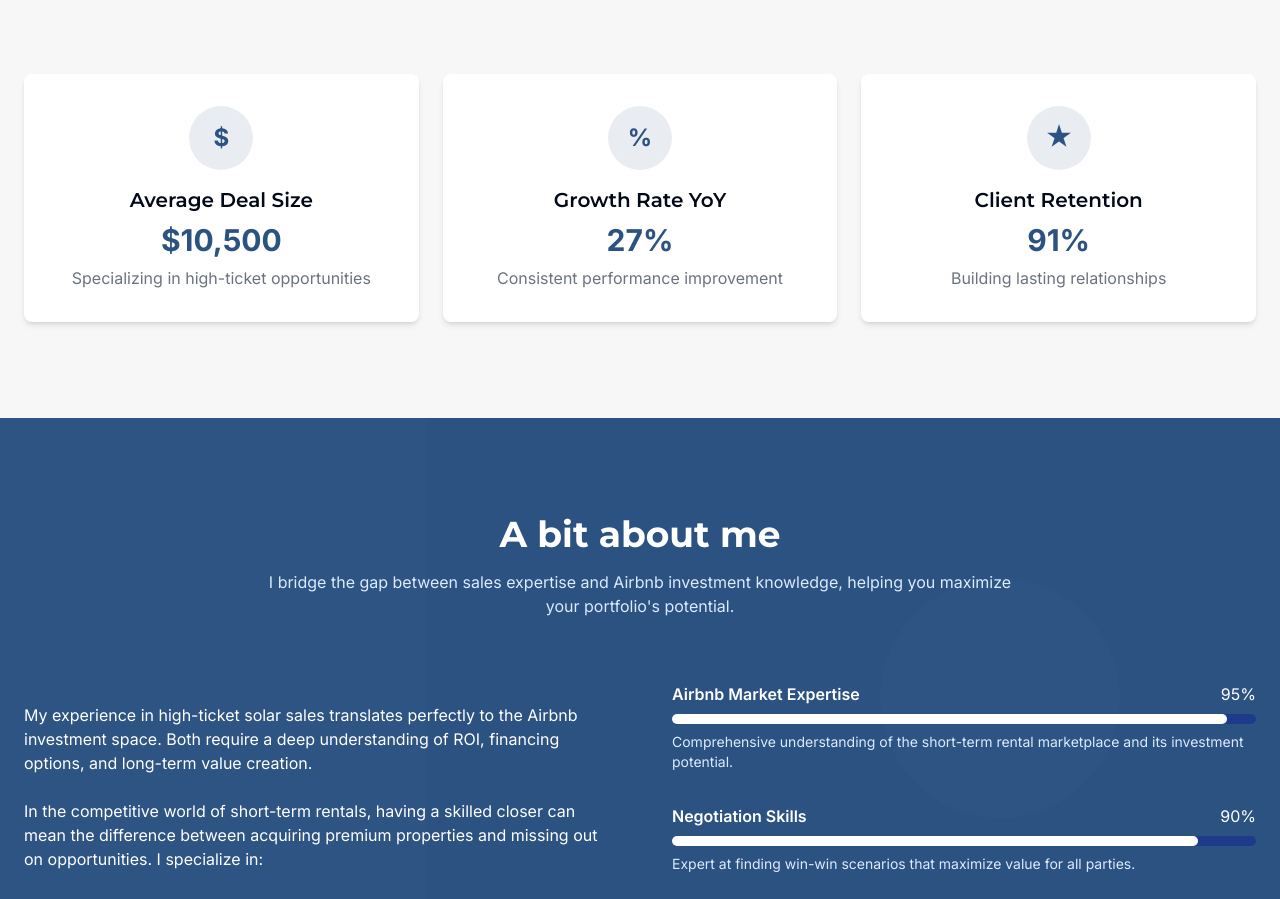
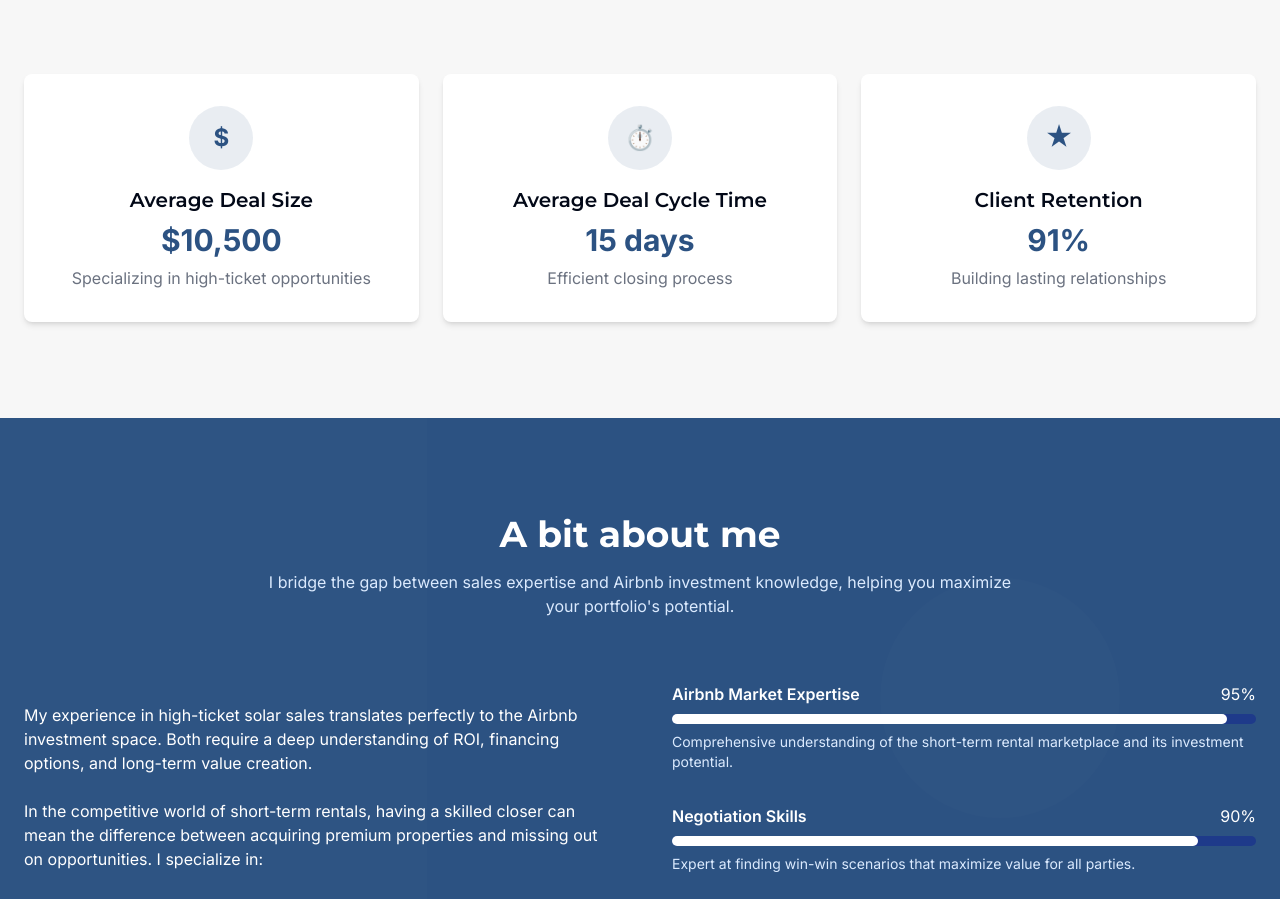
Before and after one commit to nrochet/niels-closer, a React (Vite) app: page / in a window 1280 px wide. Shown: the part 2340-3239 px from the top of the page. Built offline with nearby package versions, Linux system fonts and the light colour scheme.

Commit message:
Update TrackRecord.tsx

```diff
--- a/src/components/TrackRecord.tsx
+++ b/src/components/TrackRecord.tsx
@@ -80,11 +80,11 @@ const TrackRecord = () => {
           <div className="bg-white p-8 rounded-lg shadow-md transition-all hover:-translate-y-1 hover:shadow-lg">
             <div className="flex flex-col items-center">
               <div className="w-16 h-16 rounded-full bg-resume-blue/10 flex items-center justify-center mb-4">
-                <span className="text-resume-blue text-2xl font-bold">%</span>
+                <span className="text-resume-blue text-2xl font-bold">⏱️</span>
               </div>
-              <h3 className="text-xl font-semibold mb-2">Growth Rate YoY</h3>
-              <p className="text-3xl font-bold text-resume-blue">27%</p>
-              <p className="text-gray-500 mt-2 text-center">Consistent performance improvement</p>
+              <h3 className="text-xl font-semibold mb-2">Average Deal Cycle Time</h3>
+              <p className="text-3xl font-bold text-resume-blue">15 days</p>
+              <p className="text-gray-500 mt-2 text-center">Efficient closing process</p>
             </div>
           </div>
 
```
